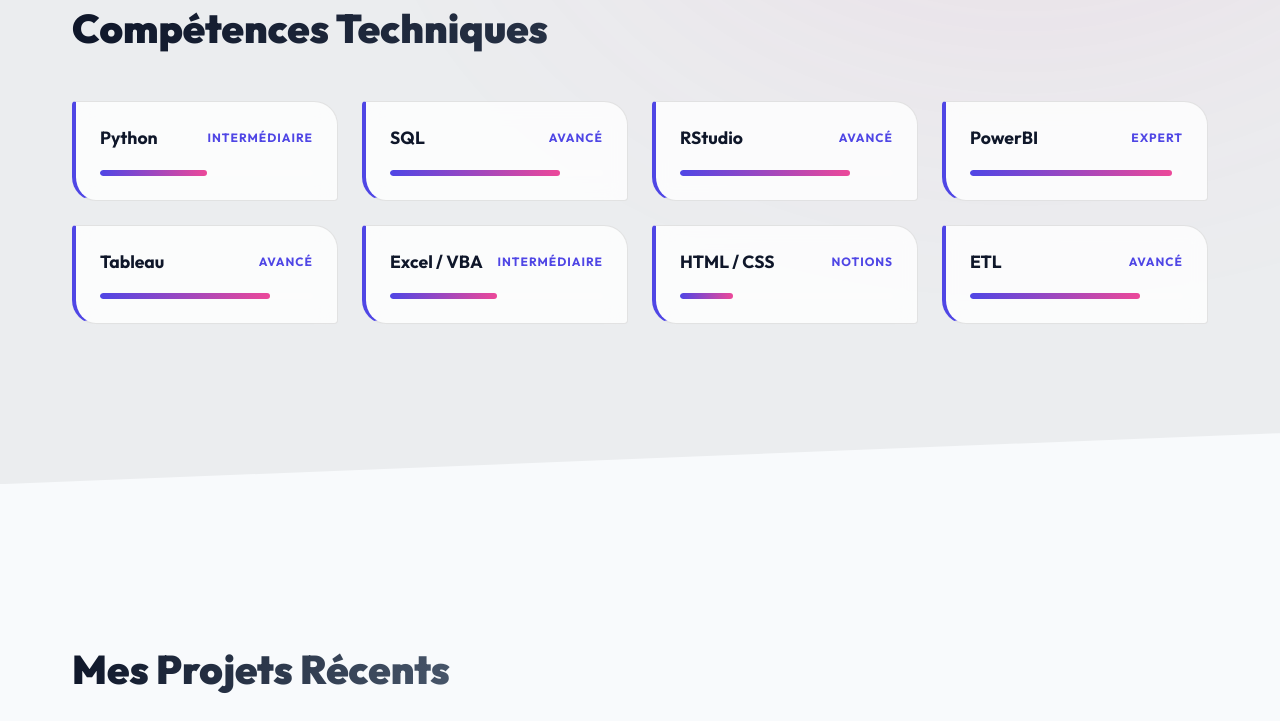
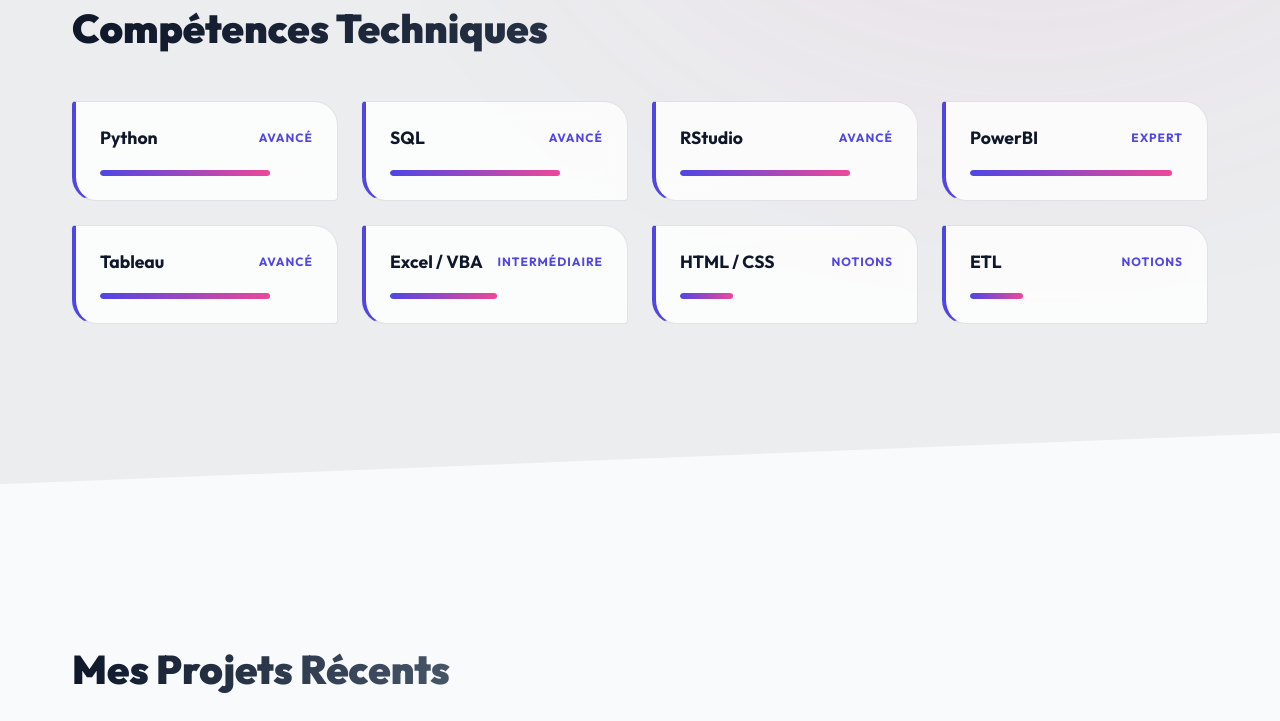
Before and after one commit to ErionBer/ErionBer.github.io, a plain HTML site: page index.html in a window 1280 px wide. Shown: the part 990-1711 px from the top of the page. Drawn offline with nearby package versions, Linux system fonts and the light colour scheme.

Commit message:
Update index.html

```diff
--- a/index.html
+++ b/index.html
@@ -155,14 +155,14 @@
         const DATA = {
             lang: 'fr',
             skills: [
-                { name: "Python", level: "Intermédiaire" },
+                { name: "Python", level: "Avancé" },
                 { name: "SQL", level: "Avancé" },
                 { name: "RStudio", level: "Avancé" },
                 { name: "PowerBI", level: "Expert" },
                 { name: "Tableau", level: "Avancé" },
                 { name: "Excel / VBA", level: "Intermédiaire" },
                 { name: "HTML / CSS", level: "Notions" },
-                { name: "ETL", level: "Avancé" }
+                { name: "ETL", level: "Notions" }
             ],
             projects: [
                 {
@@ -669,6 +669,7 @@
             document.getElementById('projects-container').innerHTML = projectsHtml;
 
             lucide.createIcons();
+            if (typeof updateObserver === 'function') updateObserver();
         }
 
         // --- INTERACTIVITY ---
@@ -682,6 +683,7 @@
                 btn.innerHTML = '<i data-lucide="moon" width="18" height="18"></i>';
             }
             lucide.createIcons();
+            if (typeof updateObserver === 'function') updateObserver();
         }
 
         function toggleLang() {
@@ -849,6 +851,23 @@
             }, 1200);
         }
 
+        let revealObserver = null;
+        function updateObserver() {
+            if (!revealObserver) {
+                revealObserver = new IntersectionObserver((entries) => {
+                    entries.forEach(entry => {
+                        if (entry.isIntersecting) {
+                            entry.target.classList.add('active');
+                            revealObserver.unobserve(entry.target);
+                        }
+                    });
+                }, { threshold: 0.1, rootMargin: "0px 0px -50px 0px" });
+            }
+            setTimeout(() => {
+                document.querySelectorAll('.reveal:not(.active)').forEach(el => revealObserver.observe(el));
+            }, 50);
+        }
+
         // Init
         document.addEventListener('DOMContentLoaded', () => {
             render();
@@ -880,19 +899,7 @@
                 });
             }
 
-            // Reveal Animation Cascade Logic
-            const revealObserver = new IntersectionObserver((entries) => {
-                entries.forEach(entry => {
-                    if (entry.isIntersecting) {
-                        entry.target.classList.add('active');
-                        revealObserver.unobserve(entry.target);
-                    }
-                });
-            }, { threshold: 0.1, rootMargin: "0px 0px -50px 0px" });
-
-            setTimeout(() => {
-                document.querySelectorAll('.reveal').forEach(el => revealObserver.observe(el));
-            }, 100);
+            // Reveal Animation Cascade Logic handled globally by updateObserver
 
             // Navbar Scrollspy Active State Logic
             const sections = document.querySelectorAll("section");
```
